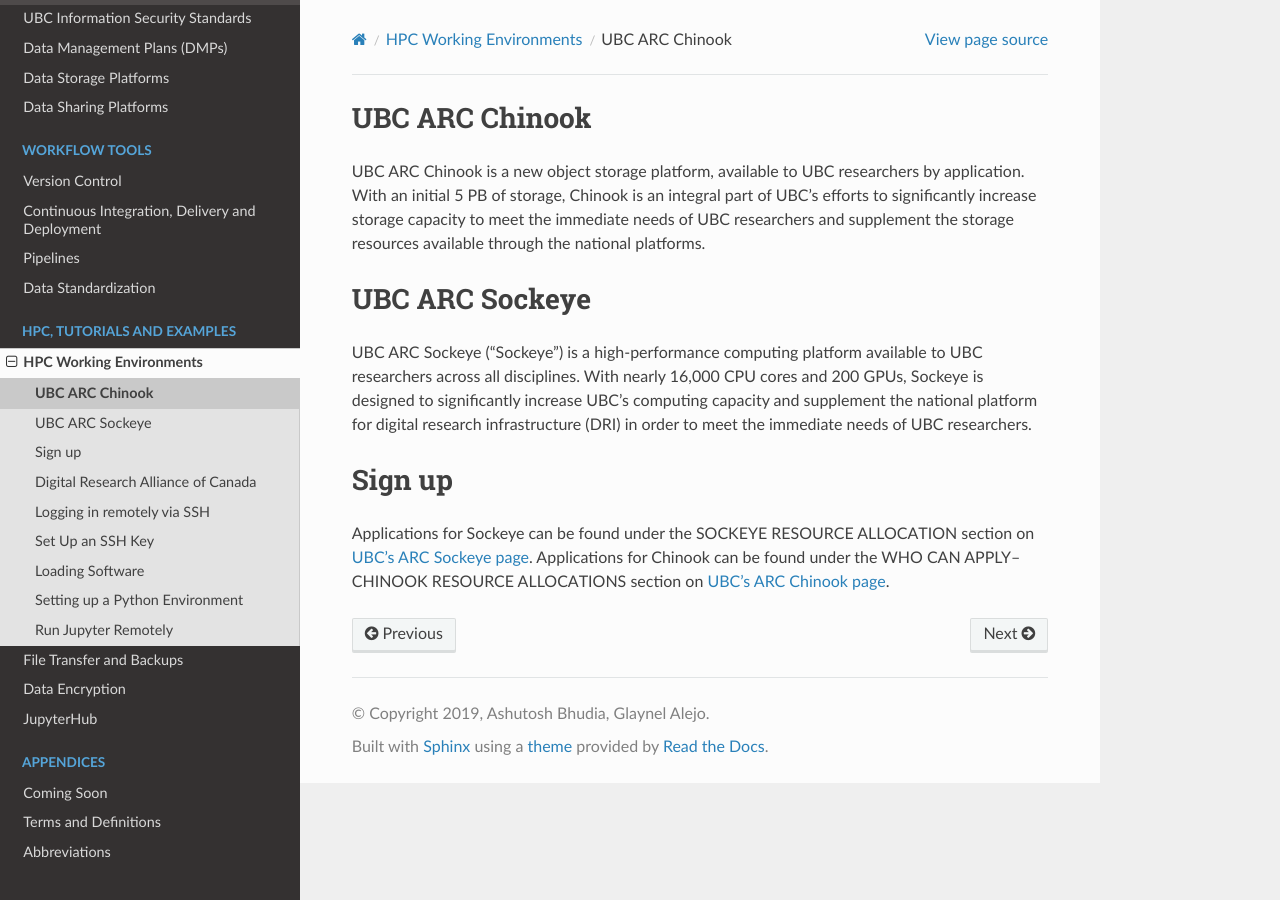
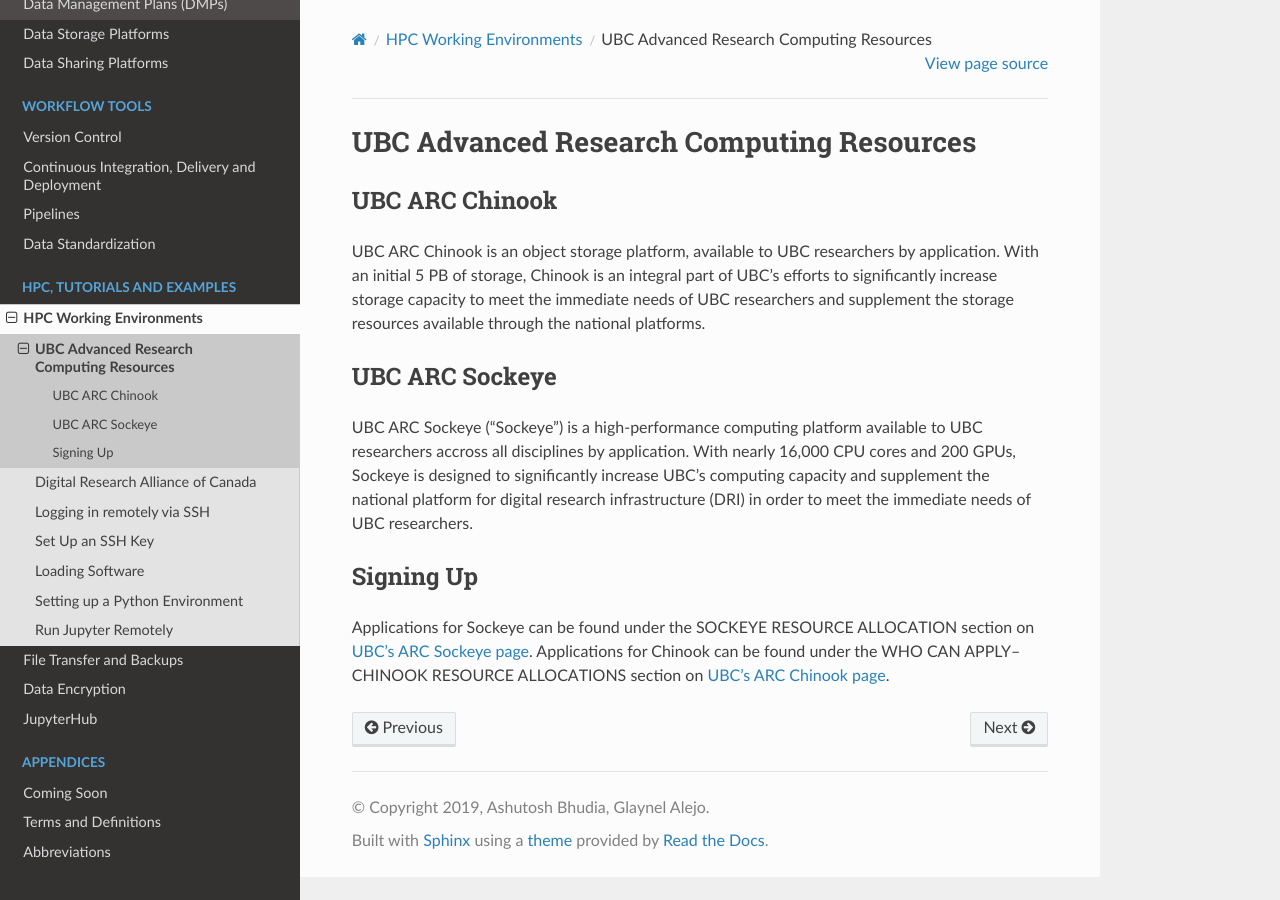
Before and after one commit to ubcbraincircuits/whitepaper, a Sphinx documentation site: the page built from source/hpc/chinooksockeye.rst, in a window 1280 px wide. Built offline with Sphinx 7.4.7 and the Read the Docs theme 2.0.0, drawn with Linux system fonts in a browser that asks for light colours; pages that are not in the unit, such as notebooks, are missing from menus.

Commit message:
Update chinooksockeye.rst

```diff
--- a/source/hpc/chinooksockeye.rst
+++ b/source/hpc/chinooksockeye.rst
@@ -1,12 +1,15 @@
+UBC Advanced Research Computing Resources
+=========
+
 UBC ARC Chinook
-==========
-UBC ARC Chinook is a new object storage platform, available to UBC researchers by application. With an initial 5 PB of storage, Chinook is an integral part of UBC’s efforts to significantly increase storage capacity to meet the immediate needs of UBC researchers and supplement the storage resources available through the national platforms.
+---------
+UBC ARC Chinook is an object storage platform, available to UBC researchers by application. With an initial 5 PB of storage, Chinook is an integral part of UBC’s efforts to significantly increase storage capacity to meet the immediate needs of UBC researchers and supplement the storage resources available through the national platforms.
 
 UBC ARC Sockeye
-==========
-UBC ARC Sockeye (“Sockeye”) is a high-performance computing platform available to UBC researchers across all disciplines. With nearly 16,000 CPU cores and 200 GPUs, Sockeye is designed to significantly increase UBC’s computing capacity and supplement the national platform for digital research infrastructure (DRI) in order to meet the immediate needs of UBC researchers.
+---------
+UBC ARC Sockeye (“Sockeye”) is a high-performance computing platform available to UBC researchers accross all disciplines by application. With nearly 16,000 CPU cores and 200 GPUs, Sockeye is designed to significantly increase UBC’s computing capacity and supplement the national platform for digital research infrastructure (DRI) in order to meet the immediate needs of UBC researchers.
 
-Sign up
-==========
+Signing Up
+----------
 Applications for Sockeye can be found under the SOCKEYE RESOURCE ALLOCATION section on `UBC's ARC Sockeye page <https://arc.ubc.ca/ubc-arc-sockeye>`_.
 Applications for Chinook can be found under the WHO CAN APPLY– CHINOOK RESOURCE ALLOCATIONS section on `UBC's ARC Chinook page <https://arc.ubc.ca/ubc-arc-sockeye>`_.
```
